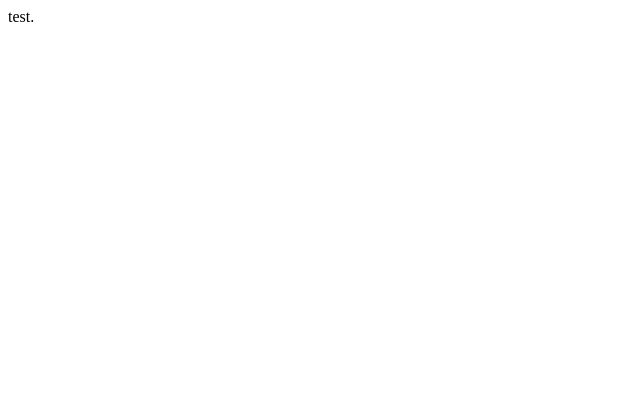
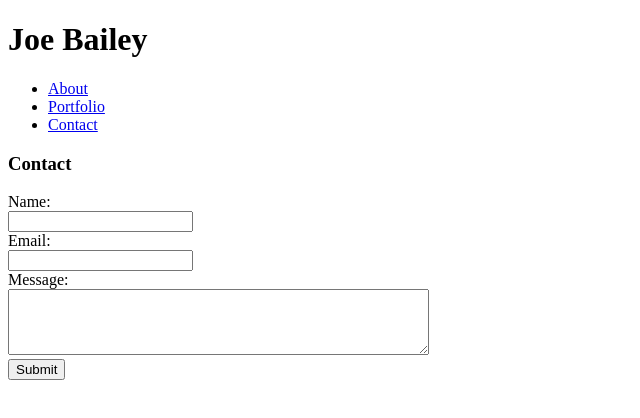
Before and after one commit to baileyrva/portfolio-olio, a plain HTML site: page contact.html in a window 1280 px wide. Shown: the whole page, without its empty margins (0-640 px from the left). Drawn offline with Linux system fonts and the light colour scheme.

Commit message:
Edited index, portfolio, contact.

```diff
--- a/contact.html
+++ b/contact.html
@@ -1,3 +1,20 @@
-<html>
-    test.
+<!DOCTYPE html>
+
+<html lang="en-us">
+
+    <body>
+<h1>Joe Bailey</h1>
+<ul>
+    <li><a href="index.html">About</a></li>
+    <li><a href="portfolio.html">Portfolio</a></li>
+    <li><a href="contact.html">Contact</a></li>
+</ul>
+<h3>Contact</h3>
+<form action="/action_page.php">
+    Name: <br><input type="text" name="Name" value=""><br>
+    Email: <br><input type="email" name="Email" value=""><br>
+    Message:<br><textarea rows="4" cols="50" name="comment" form="usrform"></textarea><br>
+    <input type="submit" value="Submit">
+    </form>
+    </body>
 </html>
```
Also changed, not shown: index.html (+21 -2 lines), portfolio.html (+20 -1 lines), 2019-10-31-18-25-32.png (added), 2019-10-31-18-25-32.png.png (added), 2019-10-31-20-19-16.png (added), 2019-10-31-20-20-16.png (added), 2019-10-31-20-20-42.png (added), 2019-10-31-20-21-01.png (added), 2019-10-31-20-21-21.png (added), assets/images/Hangman.jpg (added), assets/images/RPGgame.jpg (added), assets/images/RiverSmall.jpg (added), assets/images/RockPaperScissors.jpg (added), assets/images/Rutgers.jpg (added), 3 more files.
